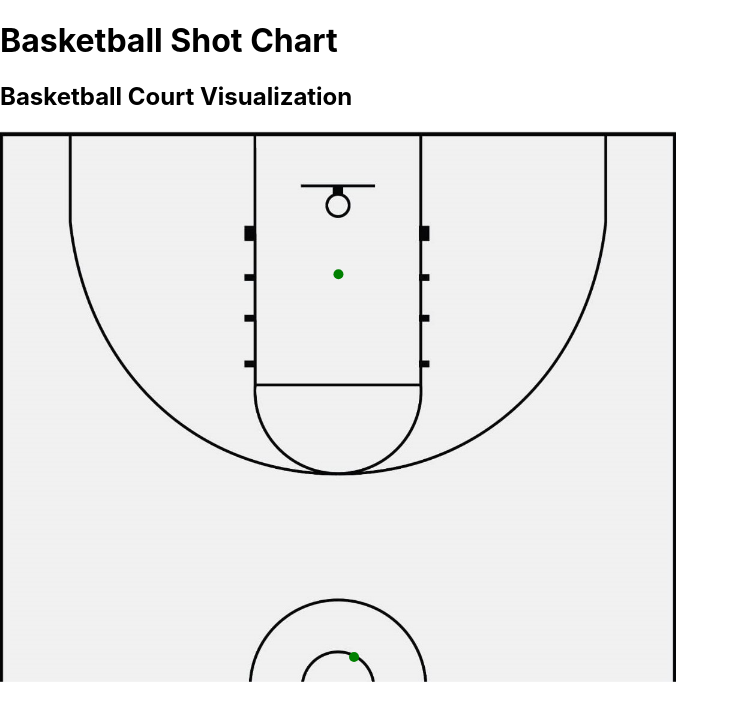
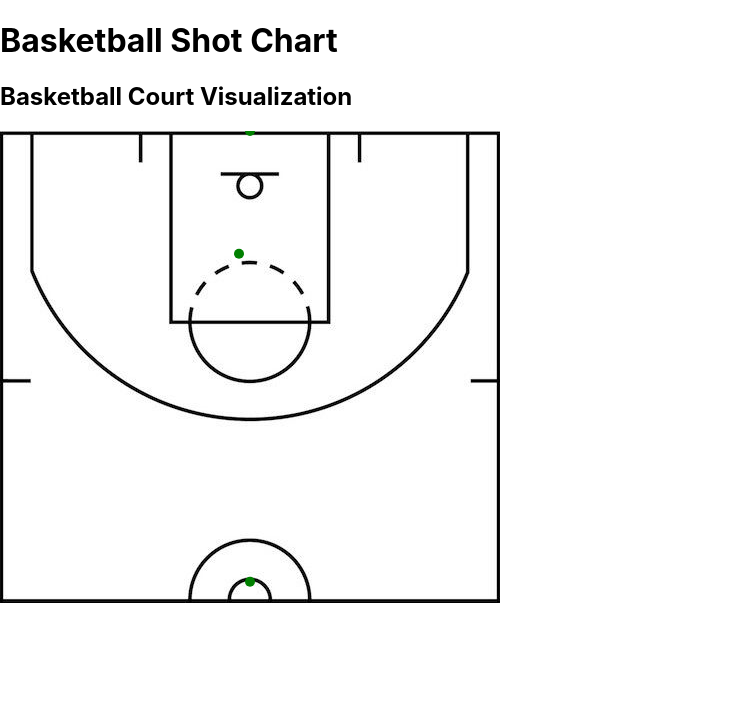
Before and after one commit to BenW55/Hacklytics, a React (Create React App) app in the folder basketball/: page / in a window 1280 px wide. Shown: the top 720 px of the page, without its empty margins (0-739 px from the left). Built offline with nearby package versions, Linux system fonts and the light colour scheme.

Commit message:
W in the chatttt

```diff
--- a/basketball/src/App.js
+++ b/basketball/src/App.js
@@ -5,6 +5,7 @@ import BasketballCourt from './components/BasketballCourt';
 const shotData = [
   { x: 23.9, y: 13, made: true },
   { x: 25, y: 47.75, made: true },
+  { x: 25, y: 0, made: true },
   // ... more shots
 ];
 
--- a/basketball/src/components/BasketballCourt.js
+++ b/basketball/src/components/BasketballCourt.js
@@ -2,12 +2,12 @@ import React, { useRef, useEffect } from 'react';
 import * as d3 from 'd3';
 import courtSvg from '../images/court.jpg'; // This should be the path to your SVG file.
 
-const svgWidth = 1127*.6; // Width of the SVG element, adjust as needed
-const svgHeight = 918*.6; // Height of the SVG element, adjust as needed
+const svgWidth = 500; // Width of the SVG element, adjust as needed
+const svgHeight = 472; // Height of the SVG element, adjust as needed
 
 // Adjust the domain if your data points are in a different scale
 const scaleX = d3.scaleLinear()
-  .domain([0, 47.75]) // Basketball court length in feet
+  .domain([0, 50]) // Basketball court length in feet
   .range([0, svgWidth]); // SVG width in pixels
 
 const scaleY = d3.scaleLinear()
```
Also changed, not shown: basketball/src/images/court.jpg.
